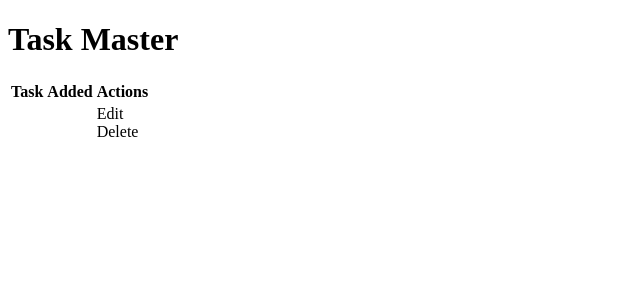
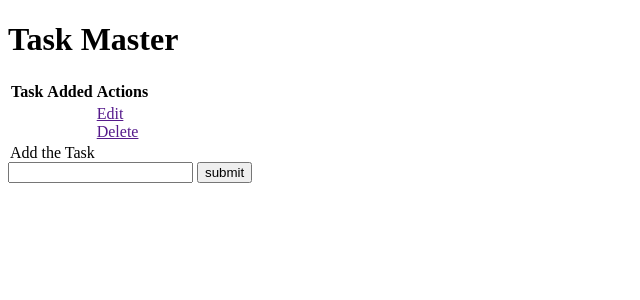
Before and after one commit to laxier/flasktest, a Flask app: page / in a window 1280 px wide. Shown: the top 300 px of the page, without its empty margins (0-640 px from the left). Run offline with Flask 3, Linux system fonts and the light colour scheme.

Commit message:
made a form to submit the new task

```diff
--- a/app/models.py
+++ b/app/models.py
@@ -3,7 +3,7 @@ from app import db
 
 class ToDo(db.Model):
     id = db.Column(db.Integer, primary_key=True)
-    content = db.Column(db.Strong(200), nullable = False)
+    content = db.Column(db.String(200), nullable = False)
     date_created = db.Column(db.DateTime, default = datetime.utcnow())
 
     def __repr__(self):
--- a/app/templates/index.html
+++ b/app/templates/index.html
@@ -13,11 +13,16 @@
             <td></td>
             <td></td>
             <td>
-                Edit
+                <a href="">Edit</a>
                 <br>
-                Delete
+                <a href="">Delete</a>
             </td>
         </tr>
     </table>
+    <form action="/" method="post">
+        <legend>Add the Task</legend>
+        <input type="text" name="content" id = "content">
+        <input type="button" value="submit">
+    </form>
     </div>
 {% endblock %}
--- a/app/views.py
+++ b/app/views.py
@@ -1,8 +1,12 @@
 from app import app
-from flask import render_template
+from flask import render_template, request
+from app.models import ToDo
 
-@app.route('/')
-@app.route('/index')
+
+@app.route('/', methods=['POST', 'GET'])
 def index():  # put application's code here
-    username = "Kirill"
-    return render_template('index.html', username = username)
+    if request.method == "POST":
+        task = request.form['content']
+        new_task = ToDo(content = task)
+    else:
+        return render_template('index.html')
```
